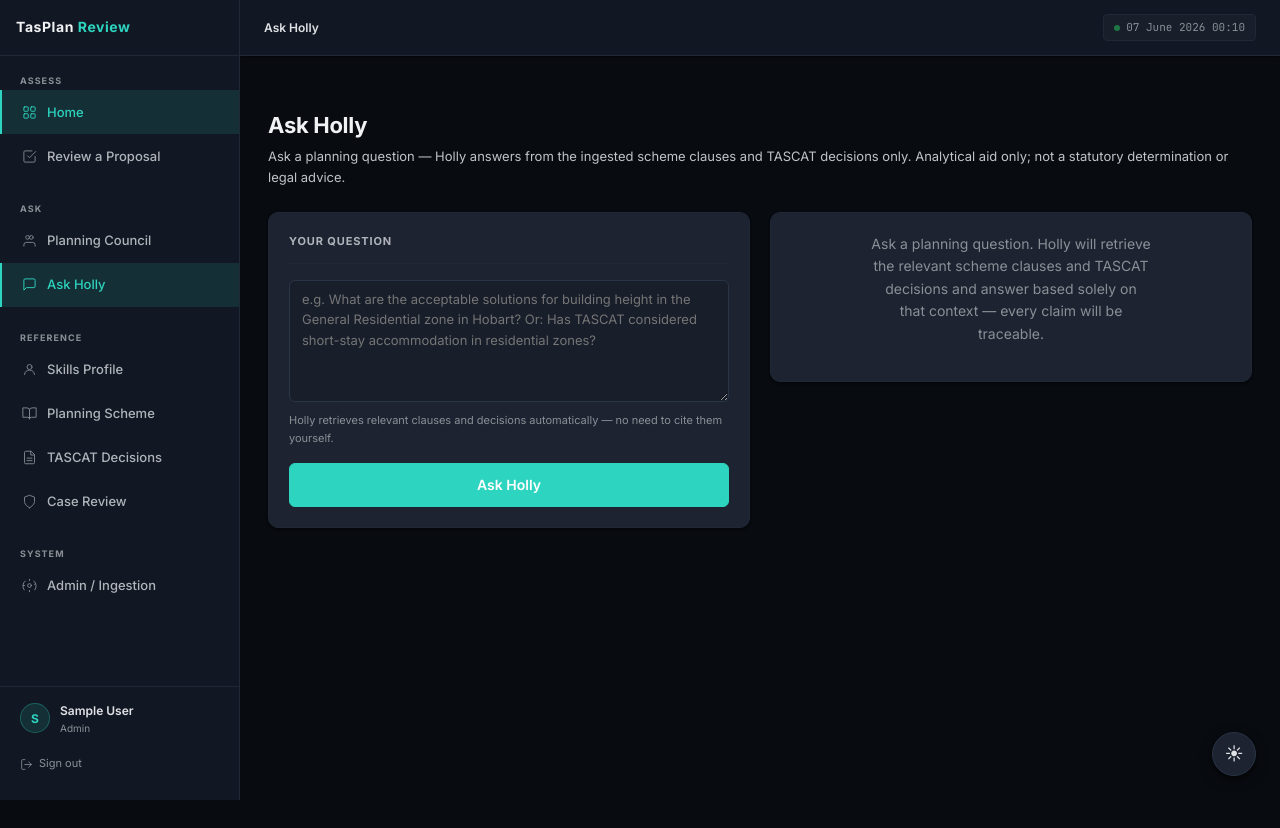
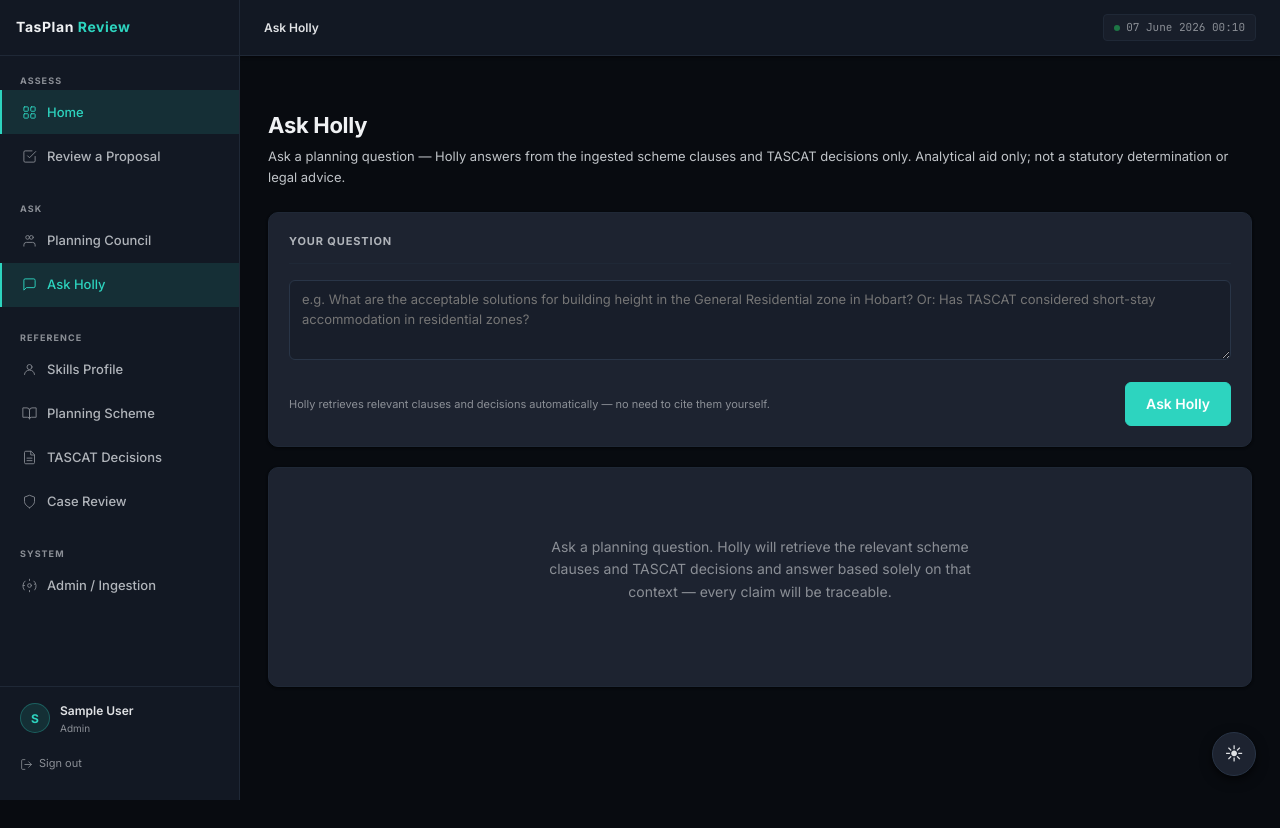
Before and after one commit to dermot2701/aus-town-planner, a Flask app: page /ask in a window 1280 px wide. Run offline with Flask 3, Linux system fonts and the light colour scheme; the visitor is signed in with stand-in values (Sample User, id 1).

Commit message:
Ask Holly: render markdown and use full-width stacked layout
Add a server-side mdlite Jinja filter (mirrors the council's client-side
renderer; escapes HTML first, then bold/headings/bullets/dividers) and
apply it to Holly's answer. Restack the page like the council — question
full-width on top, answer full-width below — so answers use the screen
width instead of a half-width column.

```diff
--- a/main.py
+++ b/main.py
@@ -157,6 +157,22 @@ def _no_store_html(resp):
     if resp.mimetype == "text/html":
         resp.headers["Cache-Control"] = "no-store, must-revalidate"
     return resp
+
+
+def _md_lite(text):
+    """Render a safe subset of markdown for server-rendered answers (Ask Holly):
+    escape HTML first, then add only our own tags — the same transforms as the
+    council's client-side mdLite, so model output can't inject HTML."""
+    from markupsafe import Markup, escape
+    t = str(escape(text or ""))
+    t = re.sub(r"(?m)^\s*([-*_])\1{2,}\s*$", '<hr class="md-rule">', t)  # --- → divider
+    t = re.sub(r"(?m)^#{1,6}\s+(.*)$", r"<strong>\1</strong>", t)        # headings → bold
+    t = re.sub(r"\*\*([^*\n]+)\*\*", r"<strong>\1</strong>", t)          # **bold**
+    t = re.sub(r"(?m)^(\s*)[*\-]\s+", r"\1• ", t)                        # -/* bullets → •
+    return Markup(t)
+
+
+app.jinja_env.filters["mdlite"] = _md_lite
 
 
 # ── Gemini factory ────────────────────────────────────────────────────────────
--- a/templates/ask.html
+++ b/templates/ask.html
@@ -8,22 +8,23 @@
   <p class="page-sub">Ask a planning question — Holly answers from the ingested scheme clauses and TASCAT decisions only. {{ caveat }}</p>
 </header>
 
-<div class="grid-2" style="align-items:start">
-  <!-- ── Question form ────────────────────────────────────────────── -->
-  <form id="askForm" method="POST" action="{{ url_for('ask_holly') }}" class="app-card app-card-padded">
+<!-- ── Question: full width across the top ───────────────────────── -->
+<form id="askForm" method="POST" action="{{ url_for('ask_holly') }}" class="app-card app-card-padded" style="margin-bottom:20px">
   <div class="app-card-header"><div class="app-section-title">Your question</div></div>
   {% if not gemini %}
   <div class="app-alert warning" style="margin-bottom:12px">No Gemini API key — Holly is offline.</div>
   {% endif %}
   <div class="form-group">
-      <textarea class="app-textarea" name="question" rows="5"
+    <textarea class="app-textarea" name="question" rows="3"
       placeholder="e.g. What are the acceptable solutions for building height in the General Residential zone in Hobart? Or: Has TASCAT considered short-stay accommodation in residential zones?">{{ question }}</textarea>
-      <div class="form-hint">Holly retrieves relevant clauses and decisions automatically — no need to cite them yourself.</div>
   </div>
-    <button id="askBtn" type="submit" class="app-btn primary lg w-full" style="justify-content:center" {% if not gemini %}disabled{% endif %}>Ask Holly</button>
+  <div style="display:flex;align-items:center;justify-content:space-between;gap:12px;flex-wrap:wrap">
+    <div class="form-hint" style="margin:0">Holly retrieves relevant clauses and decisions automatically — no need to cite them yourself.</div>
+    <button id="askBtn" type="submit" class="app-btn primary lg" style="white-space:nowrap" {% if not gemini %}disabled{% endif %}>Ask Holly</button>
+  </div>
 </form>
 
-  <!-- ── Answer ───────────────────────────────────────────────────── -->
+<!-- ── Answer: full width below ──────────────────────────────────── -->
 <div id="answerCol">
   {% if error %}
   <div class="app-card app-card-padded">
@@ -35,19 +36,20 @@
       <div class="app-section-title">Holly</div>
       <span class="app-badge info">Grounded · cited</span>
     </div>
-      <div style="font-size:13px;color:var(--text-secondary);line-height:1.7;white-space:pre-wrap">{{ answer }}</div>
+    <div class="holly-answer">{{ answer | mdlite }}</div>
   </div>
   {% else %}
-    <div class="app-card app-card-padded" style="height:100%;display:flex;align-items:center;justify-content:center">
-      <p class="text-faint" style="text-align:center;max-width:280px">
+  <div class="app-card app-card-padded" style="min-height:220px;display:flex;align-items:center;justify-content:center">
+    <p class="text-faint" style="text-align:center;max-width:440px">
       Ask a planning question. Holly will retrieve the relevant scheme clauses and TASCAT decisions and answer based solely on that context — every claim will be traceable.
     </p>
   </div>
   {% endif %}
 </div>
-</div>
 
 <style>
+  .holly-answer { font-size:14px; color:var(--text-secondary); line-height:1.8; white-space:pre-wrap; word-break:break-word }
+  .holly-answer hr.md-rule { border:none; border-top:1px solid var(--border-subtle); margin:10px 0 }
   .spin{display:inline-block;width:16px;height:16px;border:2px solid currentColor;
         border-right-color:transparent;border-radius:50%;animation:hollyspin .7s linear infinite;
         vertical-align:middle;margin-right:8px}
@@ -66,7 +68,7 @@
       var col = document.getElementById('answerCol');
       if (col) {
         col.innerHTML =
-          '<div class="app-card app-card-padded" style="height:100%;display:flex;' +
+          '<div class="app-card app-card-padded" style="min-height:220px;display:flex;' +
           'flex-direction:column;align-items:center;justify-content:center;gap:14px">' +
           '<span class="spin spin-lg"></span>' +
           '<p class="text-faint" style="text-align:center;max-width:280px">' +
```
Also changed, not shown: docs/REVIEW_ENGINE.md (+5 -1 lines). Lines whose indentation alone changed are shown as unchanged.
